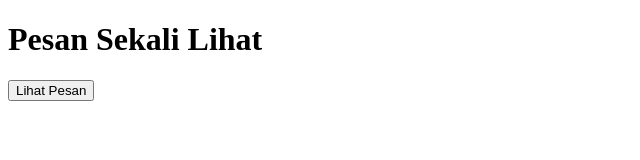
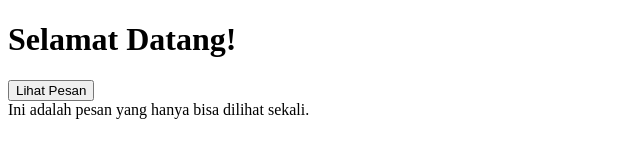
Before and after one commit to diyyo/lab, a plain HTML site: page index.html in a window 1280 px wide. Both pictures are taken after a click on the button "Lihat Pesan". Shown: the whole page, without its empty margins (0-640 px from the left). Drawn offline with Linux system fonts and the light colour scheme; no server answers.

Commit message:
Update index.html

```diff
--- a/index.html
+++ b/index.html
@@ -3,31 +3,22 @@
 <head>
     <meta charset="UTF-8">
     <meta name="viewport" content="width=device-width, initial-scale=1.0">
-    <title>Pesan Sekali Lihat</title>
+    <title>Pesan Satu Kali Lihat</title>
 </head>
 <body>
-    <h1>Pesan Sekali Lihat</h1>
+    <h1>Selamat Datang!</h1>
     <button id="lihatPesan">Lihat Pesan</button>
+    <div id="pesan" style="display:none;">Ini adalah pesan yang hanya bisa dilihat sekali.</div>
+
     <script>
-        document.getElementById("lihatPesan").addEventListener("click", async () => {
-            const response = await fetch("https://api.github.com/repos/diyyo/lab/dispatches", {
-                method: "POST",
-                headers: {
-                    "Accept": "application/vnd.github.everest-preview+json",
-                    "Authorization": "Bearer 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", // Ganti dengan token yang tepat
-                    "Content-Type": "application/json"
-                },
-                body: JSON.stringify({
-                    event_type: "lihat_pesan"
-                })
-            });
-
-            if (response.ok) {
-                alert("Pesan telah dilihat dan akan dihapus.");
-            } else {
-                alert("Terjadi kesalahan.");
+        document.getElementById('lihatPesan').onclick = function() {
+            if (!localStorage.getItem('pesanDilihat')) {
+                document.getElementById('pesan').style.display = 'block';
+                localStorage.setItem('pesanDilihat', 'true');
+                // Panggil webhook GitHub Actions di sini
+                fetch('URL_WEBHOOK_GITHUB_ACTIONS', { method: 'POST' });
             }
-        });
+        }
     </script>
 </body>
 </html>
```
